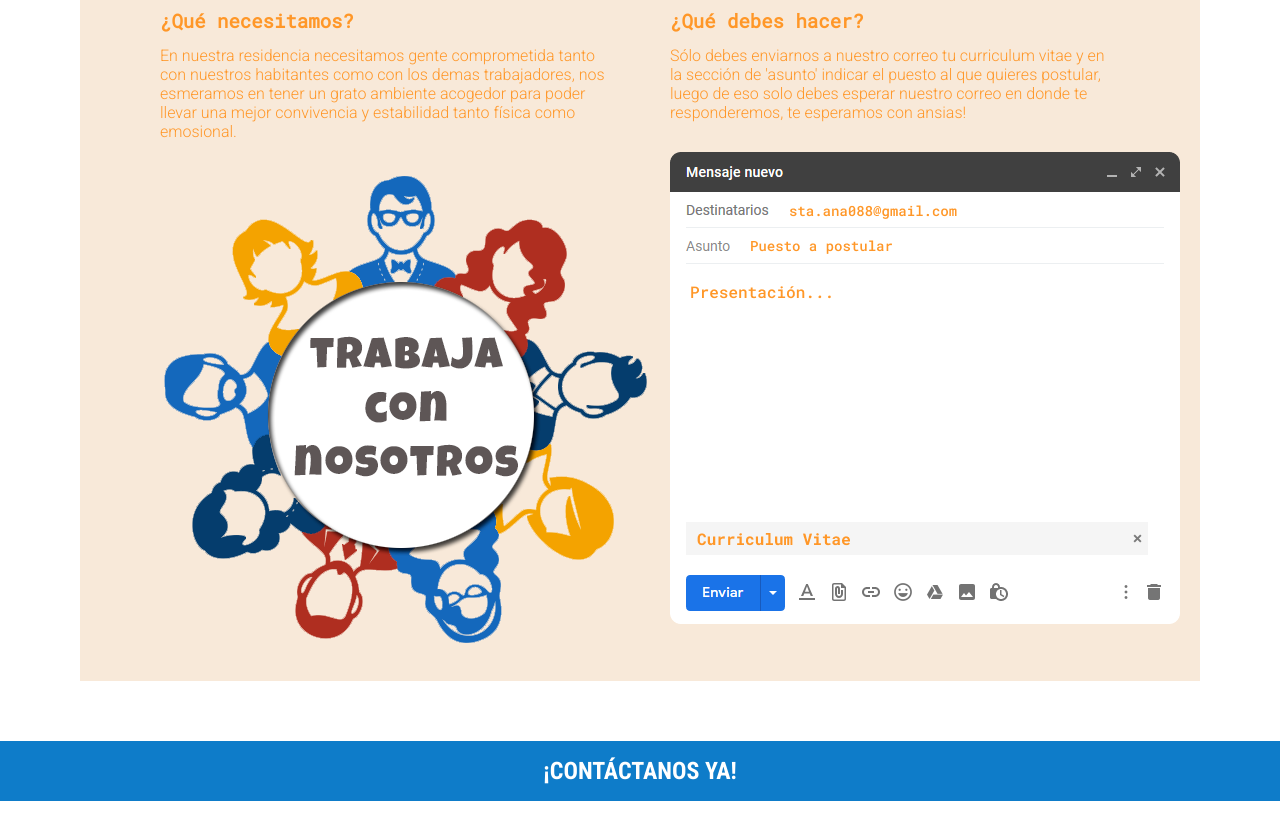
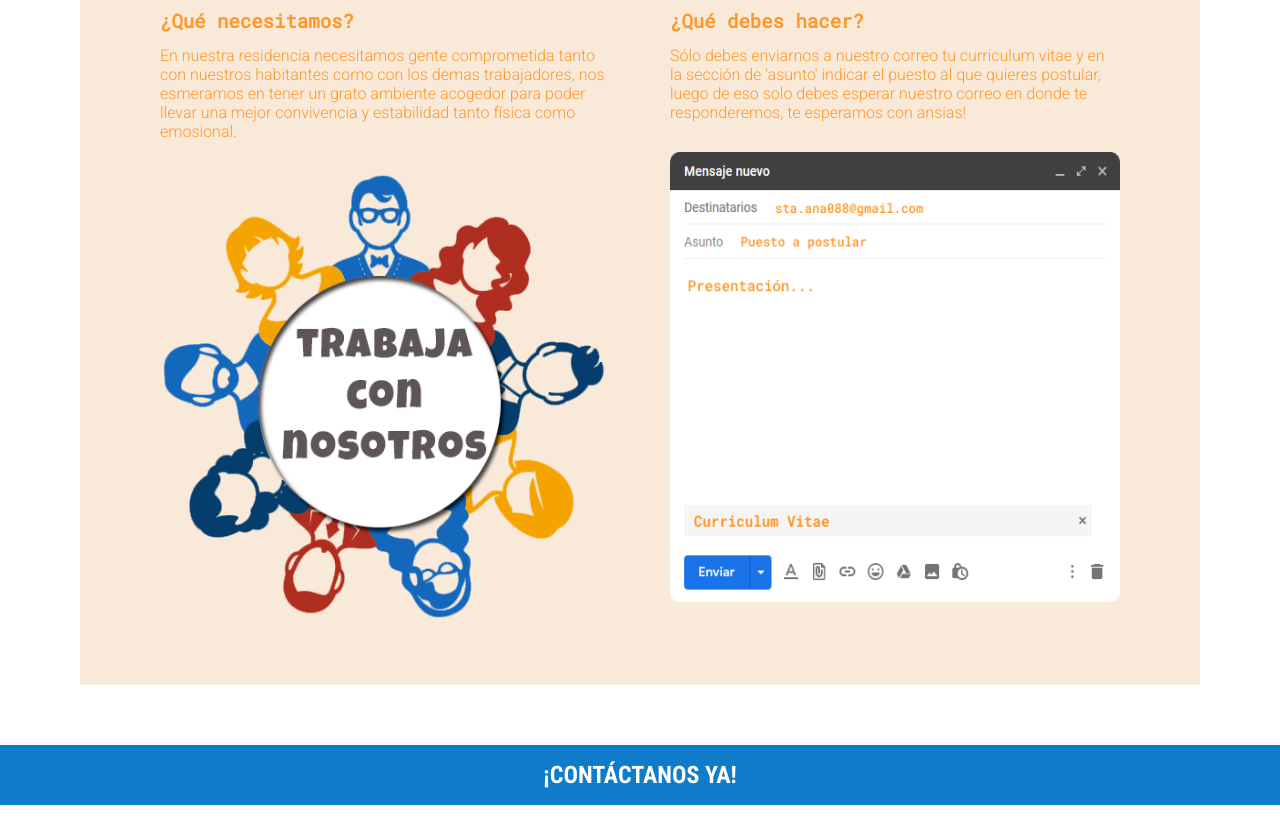
Before and after one commit to BarbaraPB/Eleam-page, a React (Create React App) app: page /curriculum in a window 1280 px wide. Shown: the part 560-1400 px from the top of the page. Built offline with nearby package versions, Linux system fonts and the light colour scheme.

Commit message:
img curriculumPage

```diff
--- a/src/styles/CurriculumPage.css
+++ b/src/styles/CurriculumPage.css
@@ -75,26 +75,14 @@
     margin-inline: 30px;
 }
 
-,.info-detallada img{
-    height: 50px;
-    width: 50px;
-}
-
-.unete{
+.info-detallada img{
     flex-direction: column;
     align-items: center;
     margin-block: 30px;
     height: 450px;
-    width: 150px;
+    width: 450px;
 }
 
-.mail-curriculum{
-    flex-direction: column;
-    align-items: center;
-    margin-block: 30px;
-    height: 450px;
-    width: 150px;
-}
 
 .trabajaConNosotros{
     height: 350px;
```
